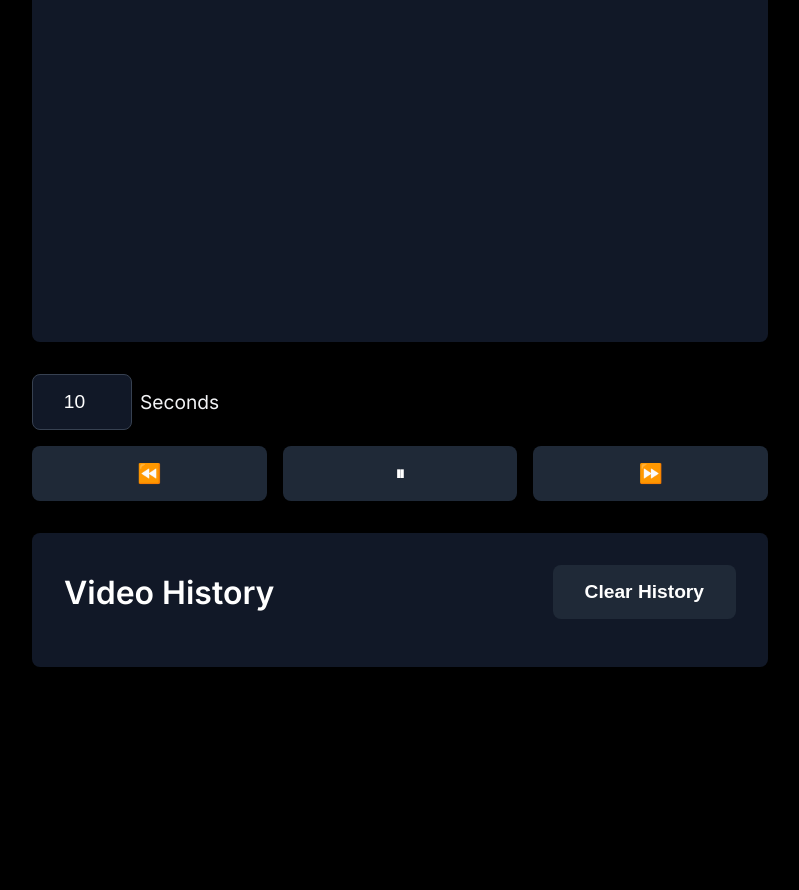
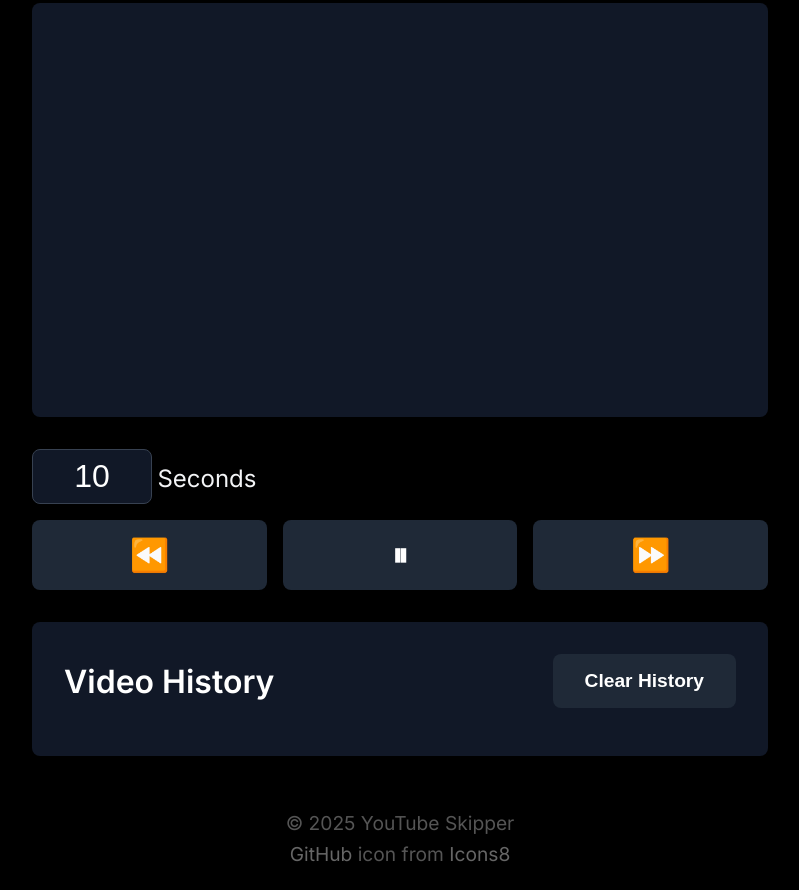
Before and after one commit to JoselaiaroW/Youtube-Skipper, a plain HTML site: page index.html in a window 1280 px wide. Shown: the part 362-1252 px from the top of the page, without its empty margins (240-1039 px from the left). Before the commit the page ends 1061 px from the top, so only its background shows below. Drawn offline with Linux system fonts and the light colour scheme.

Commit message:
Add GitHub link and footer to index.html; update video player dimensions and keyboard controls

```diff
--- a/index.html
+++ b/index.html
@@ -10,6 +10,9 @@
     <div class="container">
         <header>
             <h1>YouTube Skipper</h1>
+            <a href="https://github.com/JoselaiaroW/Youtube-Skipper" target="_blank">
+                <img src="github.png" alt="GitHub" width="50" height="50">
+            </a>
         </header>
 
         <main>
@@ -64,6 +67,15 @@
         </main>
     </div>
 
+    <footer>
+        <div class="footer-content">
+            <p>&copy; 2025 YouTube Skipper</p>
+        </div>
+        <a target="_blank" href="https://icons8.com/icon/12599/github">GitHub</a>
+        icon from
+        <a target="_blank" href="https://icons8.com">Icons8</a>
+    </footer>
+
     <script src="script.js"></script>
 </body>
 </html>
--- a/script.js
+++ b/script.js
@@ -27,8 +27,8 @@ function loadVideo() {
     } else {
         // Crear nuevo player
         player = new YT.Player('video-container', {
-            height: '390',
-            width: '640',
+            height: '600',
+            width: '800',
             videoId: videoId,
             playerVars: {
                 'playsinline': 1,
@@ -63,6 +63,8 @@ function onPlayerStateChange(event) {
 function initializeKeyboardControls() {
     if (!player) return;
 
+    skipTime = document.getElementById('skip-time');
+
     document.addEventListener('keydown', function(event) {
         // Solo procesar si el player existe y no estamos en un input
         if (!player || event.target.tagName.toLowerCase() === 'input') return;
@@ -81,6 +83,21 @@ function initializeKeyboardControls() {
             event.preventDefault();
             togglePlay();
         }
+
+        if (event.key == ' ' || event.key == 'k') {
+            event.preventDefault();
+            togglePlay();
+        }
+
+        if (event.key == 'ArrowUp') {
+            event.preventDefault();
+            skipTime.value = parseInt(skipTime.value, 10) + 1;
+        }
+
+        if (event.key == 'ArrowDown') {
+            event.preventDefault();
+            skipTime.value = parseInt(skipTime.value, 10) - 1;
+        }
     });
 }
 
@@ -95,7 +112,6 @@ function addButtonPressEffect(button) {
 // Función para saltar adelante o atrás
 function skip(direction) {
     if (!player) return;
-
 
     const skipSeconds = parseInt(document.getElementById('skip-time').value, 10) || 5;
     if (isNaN(skipSeconds) || skipSeconds <= 0) return;
@@ -113,7 +129,6 @@ function skip(direction) {
         backButton.focus();
         addButtonPressEffect(backButton);
     }
-
 
     const currentTime = player.getCurrentTime();
     const newTime = currentTime + (direction * skipSeconds);
--- a/styles.css
+++ b/styles.css
@@ -147,21 +147,31 @@ button {
     margin: 2rem 0;
 }
 
-.time-control {
-    display: flex;
-    align-items: center;
-    gap: 0.5rem;
+.time-control input[type=number] {
+    width: 120px;
+    text-align: center;
+    font-size: 2rem;
+    padding: 0.5rem;
+
+    /* Eliminamos cualquier personalización de apariencia */
+    -webkit-appearance: none;
+    -moz-appearance: textfield;
 }
 
-.time-control input {
-    width: 100px; /* Aumentamos el tamaño del input de control de tiempo */
-    text-align: center;
-    font-size: 1.2rem; /* Aumentamos el tamaño del texto en el input */
+/* Restauramos específicamente los controles de spinner */
+.time-control input[type=number]::-webkit-outer-spin-button,
+.time-control input[type=number]::-webkit-inner-spin-button {
+    -webkit-appearance: none;
+    -moz-appearance: none;
+    appearance: none;
+    height: 50%;
+    opacity: 1;
+    position: relative;
 }
 
 .time-label {
     color: var(--gray-100);
-    font-size: 1.2rem; /* Aumentamos el tamaño de la fuente en las etiquetas */
+    font-size: 1.5rem; /* Aumentamos el tamaño de la fuente en las etiquetas */
 }
 
 .button-group {
@@ -174,7 +184,7 @@ button {
     color: var(--foreground);
     padding: 1rem 2rem;
     flex: 1;
-    font-size: 1.2rem; /* Aumentamos el tamaño de la fuente en los botones de control */
+    font-size: 2rem; /* Aumentamos el tamaño de la fuente en los botones de control */
 }
 
 .control-button:hover {
@@ -261,3 +271,22 @@ button {
         font-size: 1rem; /* Ajuste del tamaño de los inputs y botones en pantallas pequeñas */
     }
 }
+
+footer {
+    color: #555555;
+    text-align: center;
+    margin-top: 20px;
+    margin-bottom: 20px;
+
+    a {
+        color: #666666;
+        text-decoration: none;
+    }
+}
+
+.footer-content {
+    display: flex;
+    flex-direction: column;
+    align-items: center;
+    justify-content: center;
+}
```
Also changed, not shown: github.png (added).
